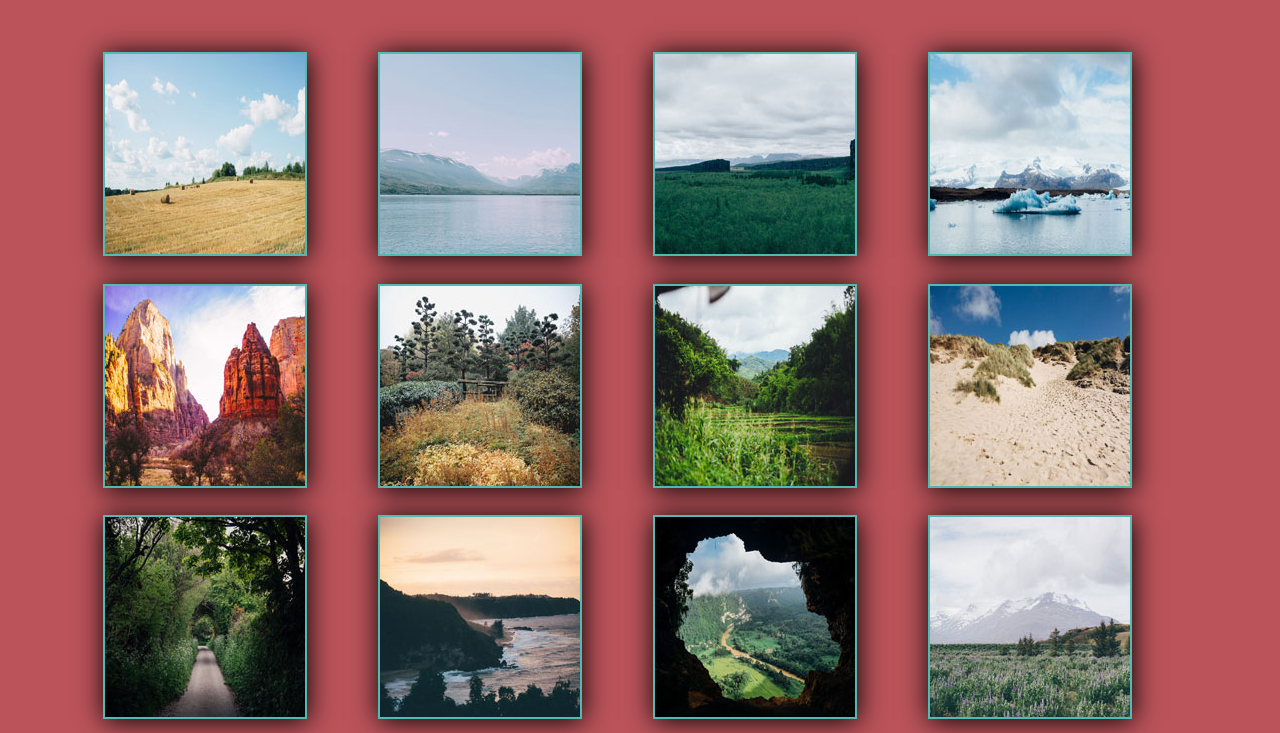
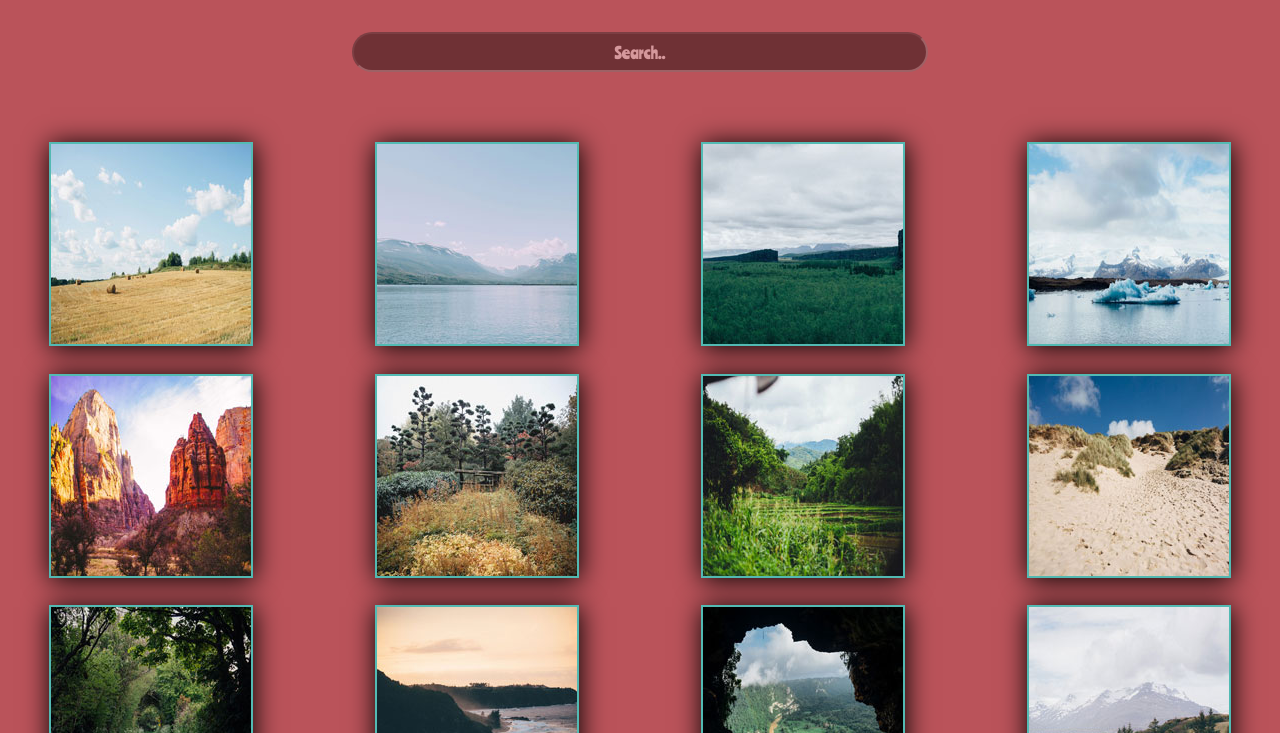
Before and after one commit to GeorgeFlood/Project-5, a plain HTML site: page project5.html in a window 1280 px wide. Shown: the part 185-918 px from the top of the page. Drawn offline with Linux system fonts and the light colour scheme.

Commit message:
Update project5.html

```diff
--- a/project5.html
+++ b/project5.html
@@ -6,7 +6,7 @@
 	<meta charset="UTF-8">
 	<meta name="viewport" content="width=device-width, initial-scale=1">
 	<title>Project 5</title>
-	<link rel="stylesheet" href="SCSS/styles.css">
+	<link rel="stylesheet" href="CSS/styles.css">
 	<link rel="stylesheet" href="CSS/baguetteBox.min.css">
 </head>
 
```
